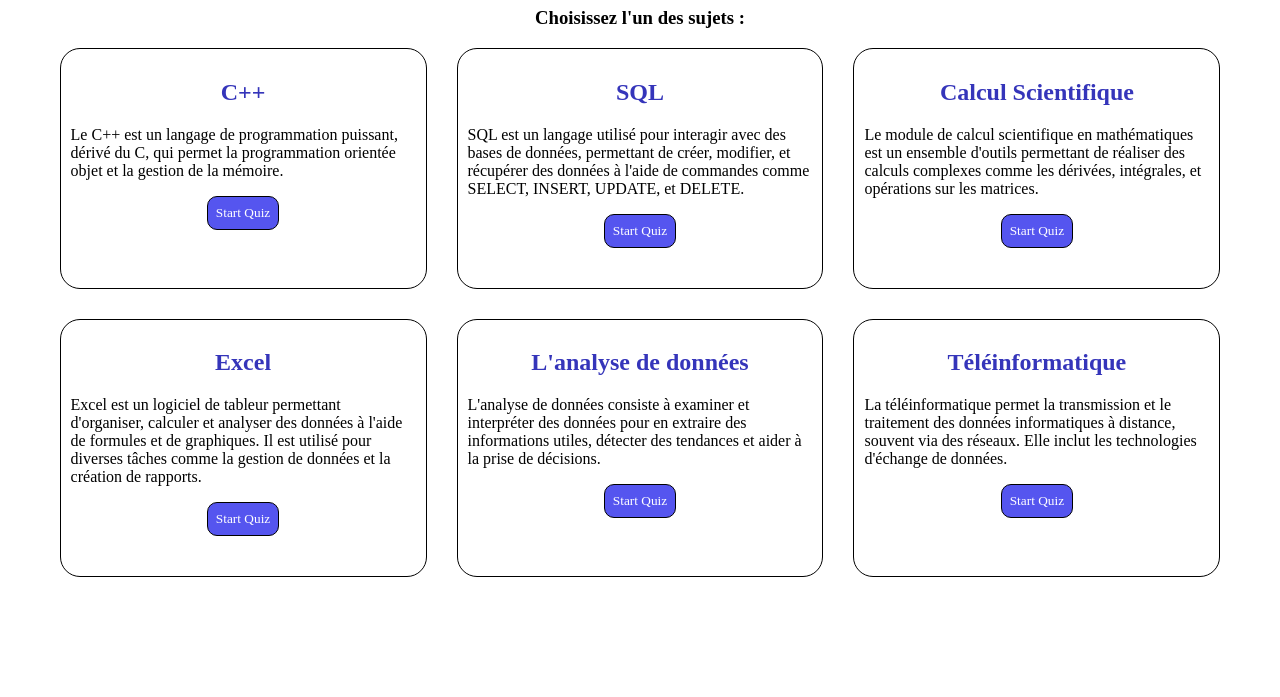
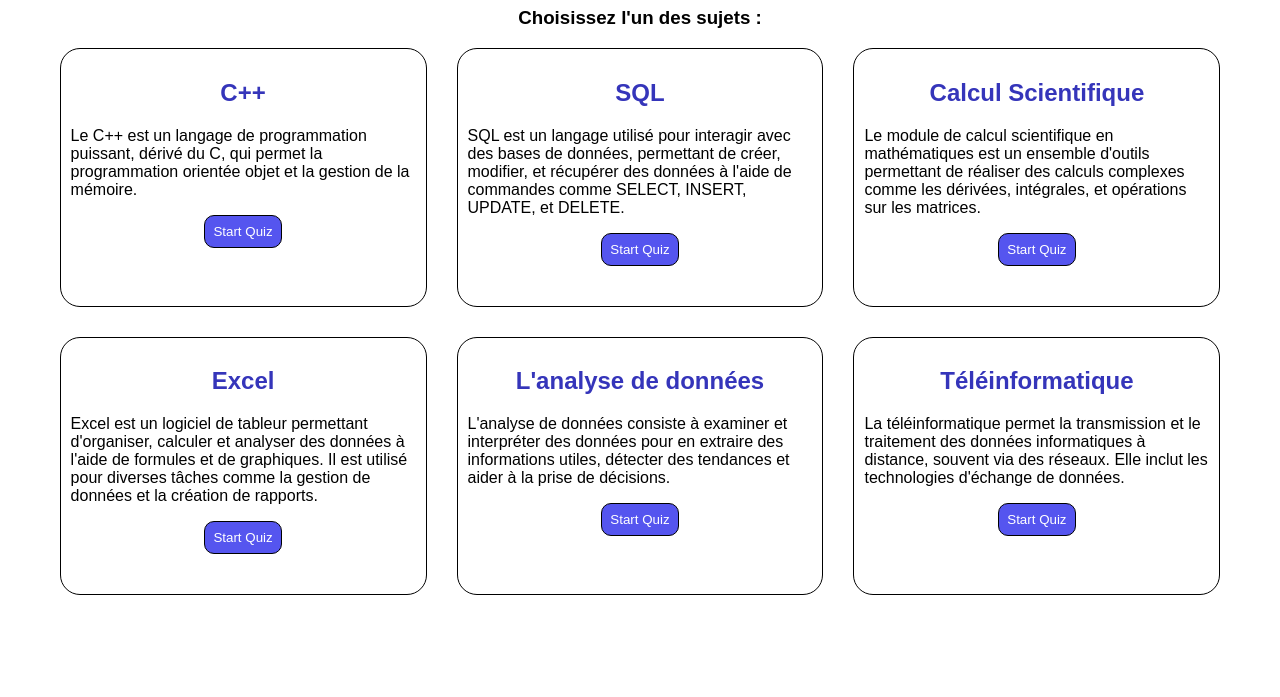
Before and after one commit to MouadBourquouquou/quiz_app, a plain HTML site: page index.html in a window 1280 px wide. Shown: the part 103-800 px from the top of the page. Drawn offline with Linux system fonts and the light colour scheme.

Commit message:
chage the font-family

```diff
--- a/style/home.css
+++ b/style/home.css
@@ -1,7 +1,7 @@
 /* this file is for styling the home page  */
 
 *{
-    font-family: 'DM Sans';
+    font-family:Arial, Helvetica, sans-serif;
     box-sizing: border-box;
 }
 
--- a/style/quiz.css
+++ b/style/quiz.css
@@ -1,7 +1,7 @@
 /* this is the style of the quiz page  */
 *{
     box-sizing: border-box;
-    font-family: 'DM Sans';
+    font-family:Arial, Helvetica, sans-serif
 }
 
 .ques_continer{
```
